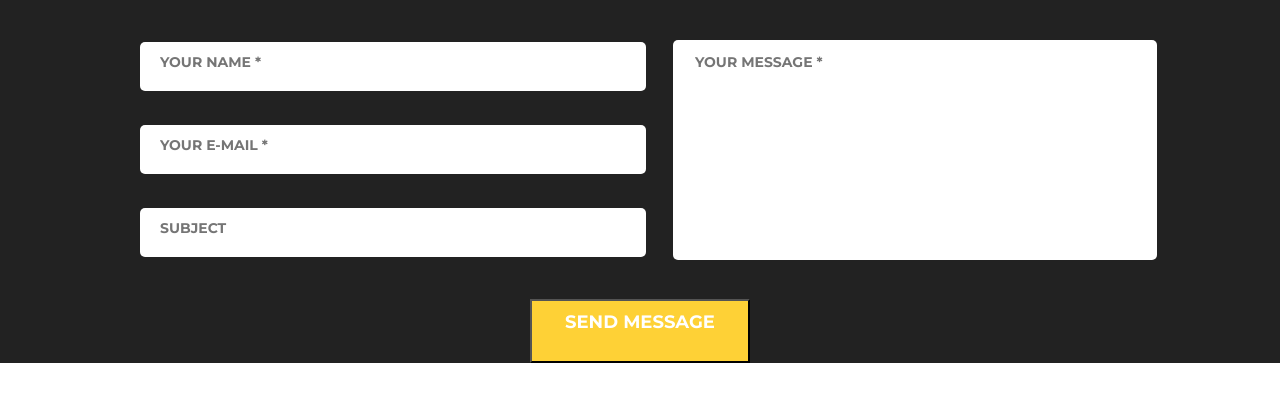
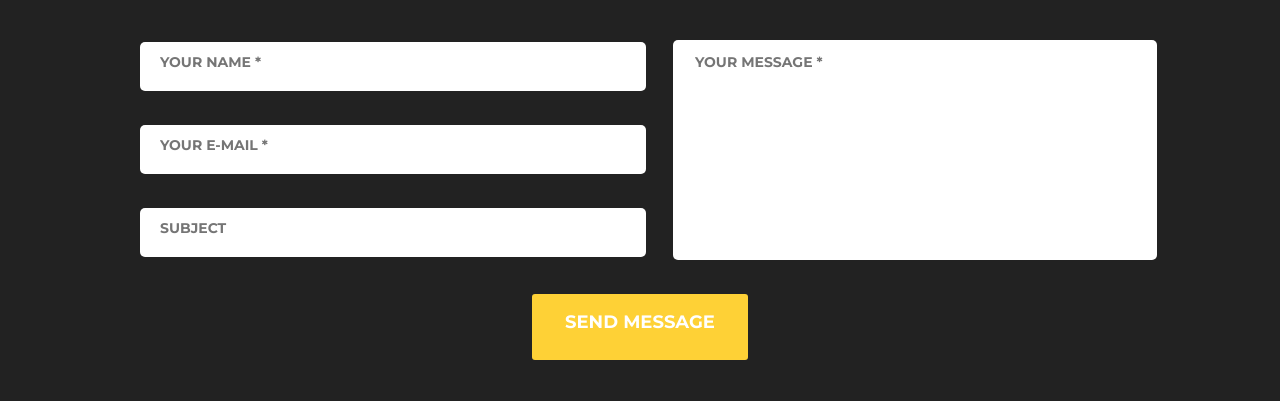
Before and after one commit to grebenukkiril/Golden, a plain HTML site: page index.html in a window 1280 px wide. Shown: the part 766-1167 px from the top of the page. Before the commit the page ends 1129 px from the top, so only its background shows below. Drawn offline with Linux system fonts and the light colour scheme.

Commit message:
second commit
second commit

```diff
--- a/style.css
+++ b/style.css
@@ -161,5 +161,8 @@ input{
     font-style: normal;
     background: var(--footer-button-bagraund-color);
     color: var(--footer-button-color);
-    padding: 11px 33px 28px 33px;
+    padding: 18px 33px 27px 33px;
+    border: none;
+    border-radius: 3px;
+    margin-bottom: 115px;
 }
```
